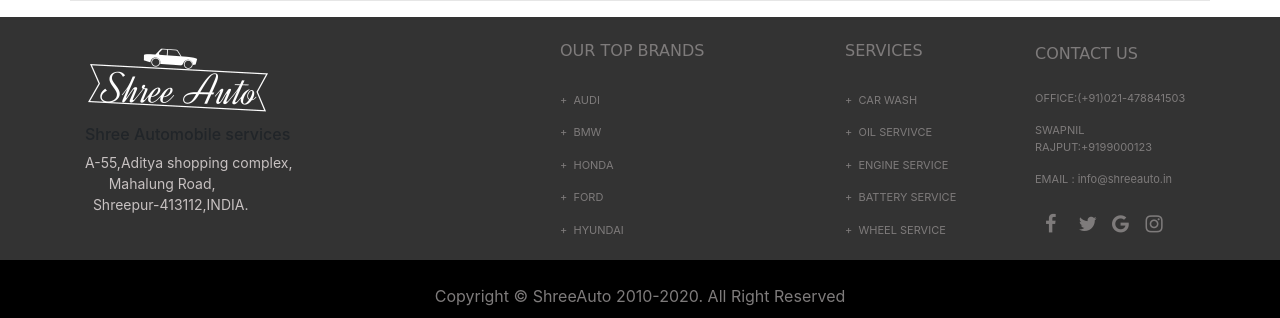
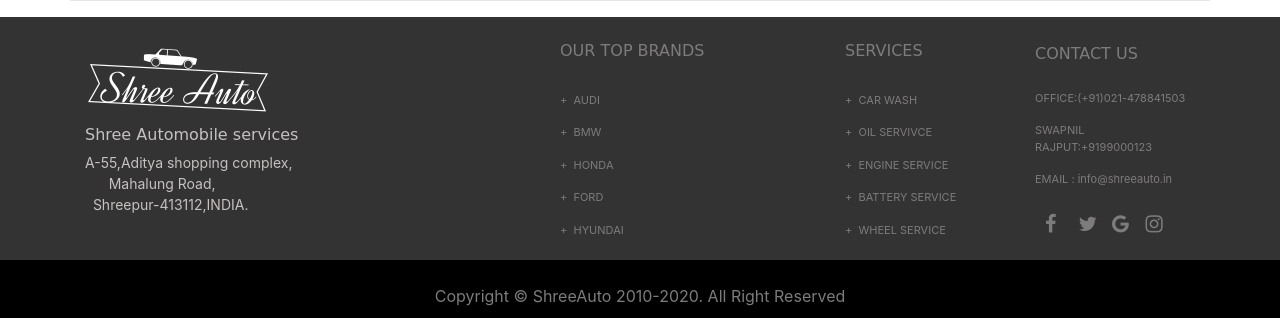
Before and after one commit to swapnil-rajput/Shree_Automobile, a Django app: page /about_us/ in a window 1280 px wide. Shown: the part 654-972 px from the top of the page. Run offline with Django 3.2, Linux system fonts and the light colour scheme; some libraries are stand-ins or nearby versions; some web fonts are replaced.

Commit message:
footer updated

```diff
--- a/templates/footer.html
+++ b/templates/footer.html
@@ -8,13 +8,14 @@
         margin-bottom: 0px;
         }
 
-        #foot_link,.foot_link
+        .foot_link
         {
           color: #7e7b7b;
           font-family: 'MuseoModerno', cursive;
         }
 
-        .foot_content{
+        .foot_content
+        {
           color: #7e7b7b;
           font-size: 11px;
 
@@ -58,7 +59,7 @@
     <div class="row">
       <div class="col-lg-5">
               <a href="#" id="foot_link"><img class="img-fluid" src="{% static 'images/shreelogo1.png' %}" alt="imageNotFound"></a>
-              <h6 id=class="foot_link"style="color:#c7c1c1;">Shree Automobile services</h6>
+              <h6 class="foot_link"style="color:#c7c1c1;">Shree Automobile services</h6>
               <p id="foot_logo"> A-55,Aditya shopping complex,<br>
               &nbsp;&nbsp;&nbsp;&nbsp;&nbsp;&nbsp;Mahalung Road, <br>
               &nbsp;&nbsp;Shreepur-413112,INDIA.<br>
```
